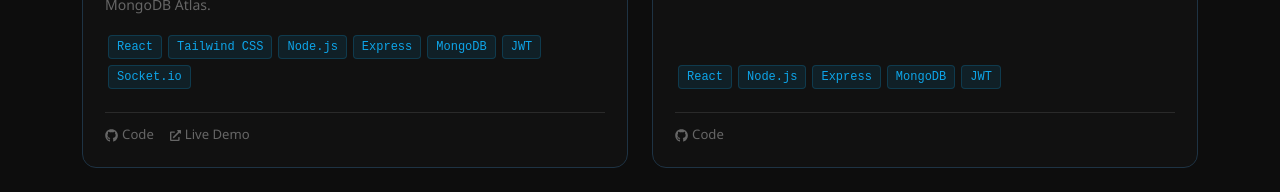
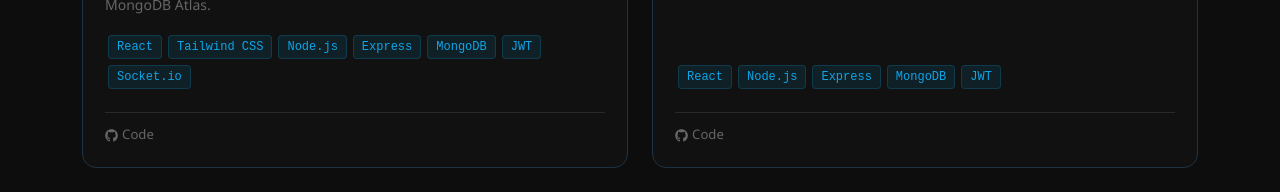
Before and after one commit to Bhumi3-4/Portfolio, a React (Vite) app in the folder frontend/: page / in a window 1280 px wide. Shown: the part 2380-2572 px from the top of the page. Built offline with nearby package versions, Linux system fonts and the light colour scheme; no server answers.

Commit message:
Update Projects.jsx

```diff
--- a/frontend/src/components/Projects.jsx
+++ b/frontend/src/components/Projects.jsx
@@ -6,7 +6,7 @@
     description: 'Developed DevForge, a full-stack MERN collaboration platform with JWT authentication, real-time Socket.io chat, Kanban-based task management, and team recruitment workflows, deployed using Vercel, Render, and MongoDB Atlas.',
     tech: ['React', 'Tailwind CSS', 'Node.js', 'Express', 'MongoDB', 'JWT', 'Socket.io'],
     github: 'https://github.com/Bhumi3-4/DevForge',
-    live: 'https://dev-forge-delta.vercel.app/',
+    // live: 'https://dev-forge-delta.vercel.app/',
     // featured: true,
   },
   {
```
